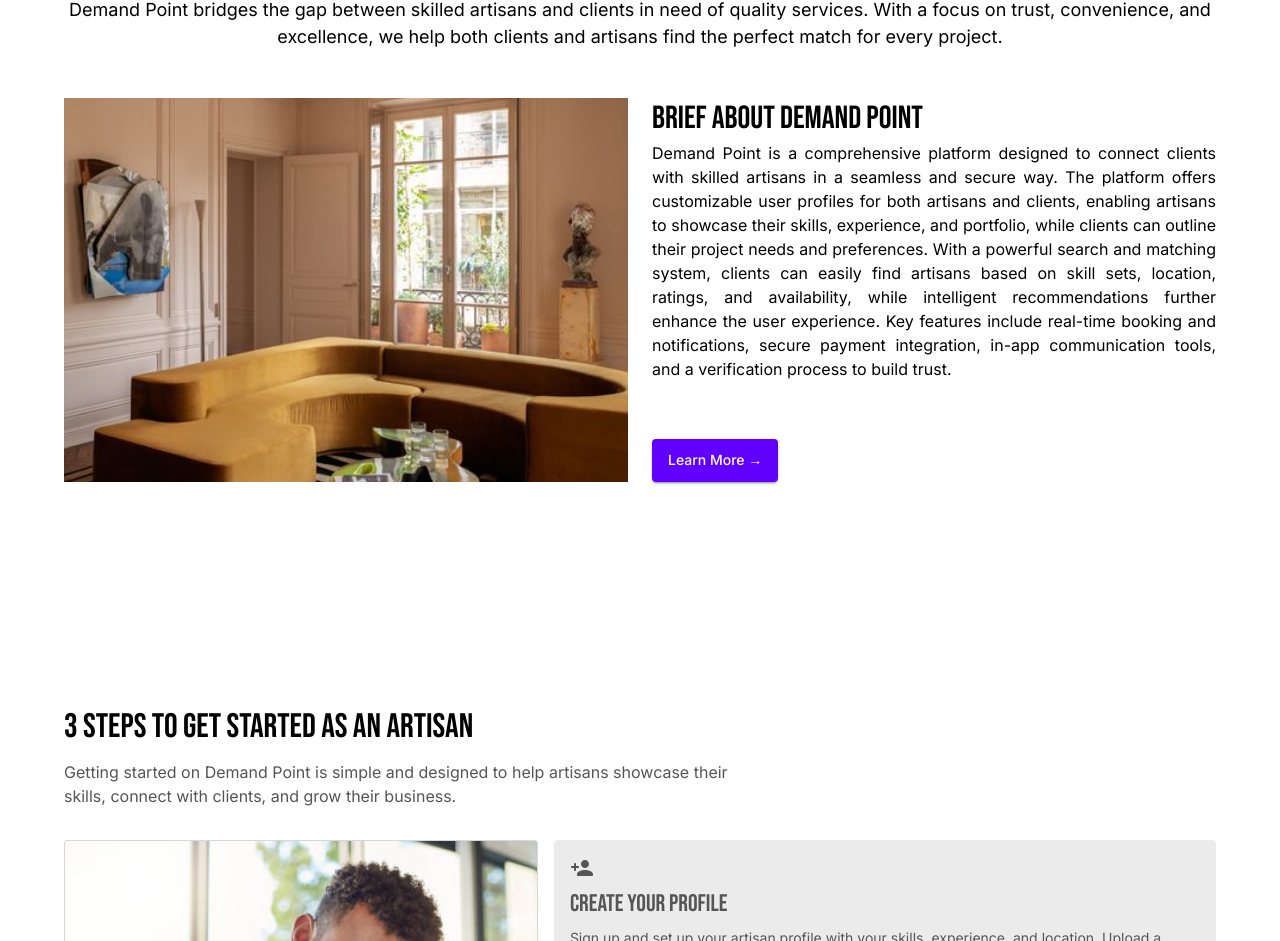
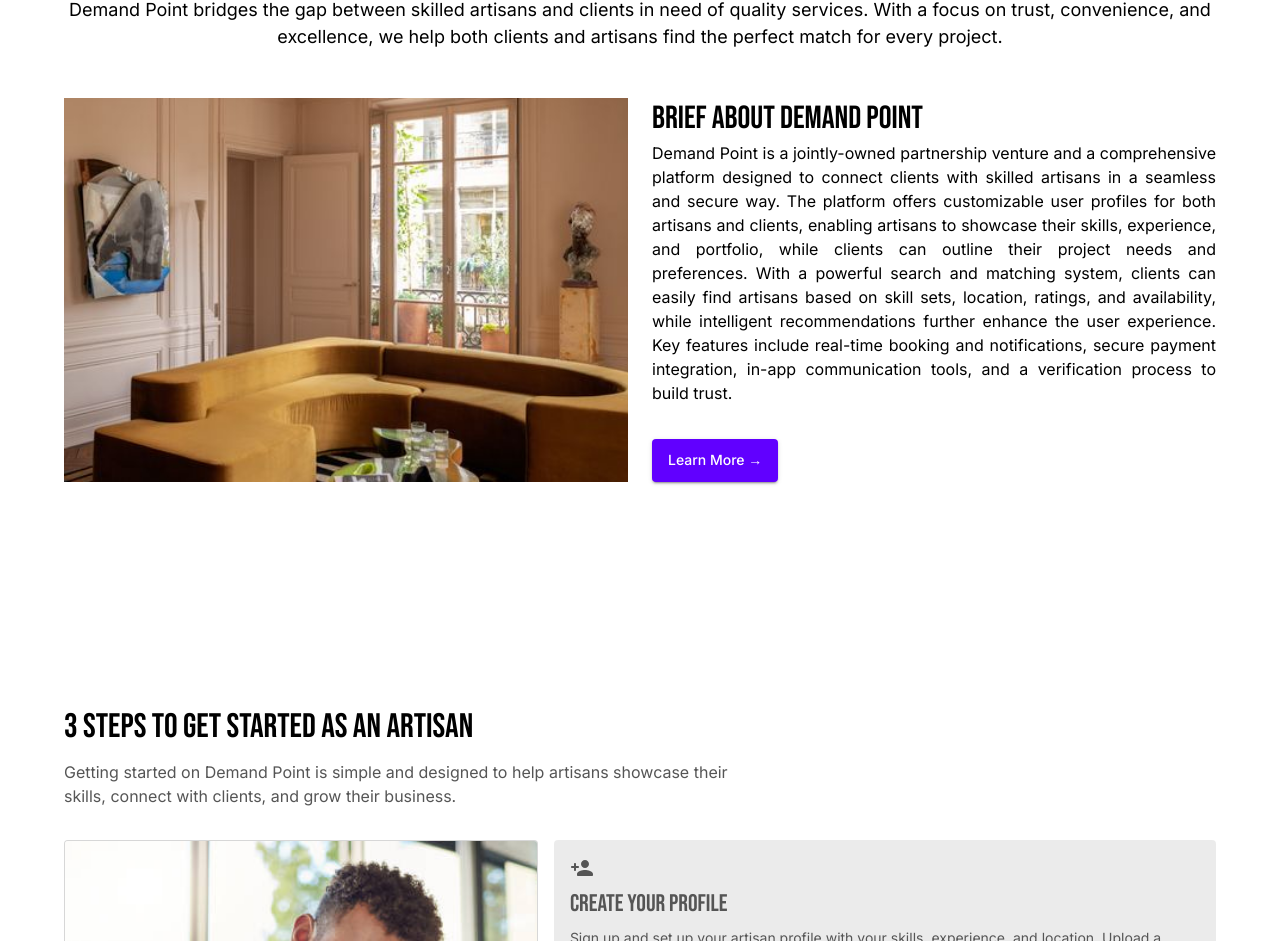
Before and after one commit to demandpoint-services/directoryapp-frontend, a Next.js app: page / in a window 1280 px wide. Shown: the part 1712-2653 px from the top of the page. Built offline with nearby package versions, Linux system fonts and the light colour scheme.

Commit message:
Mod Brief

```diff
--- a/src/components/Brief.js
+++ b/src/components/Brief.js
@@ -95,11 +95,12 @@
                   textAlign: "justify",
                   fontSize: "1rem",
                 }}>
-                Demand Point is a comprehensive platform designed to connect
-                clients with skilled artisans in a seamless and secure way. The
-                platform offers customizable user profiles for both artisans and
-                clients, enabling artisans to showcase their skills, experience,
-                and portfolio, while clients can outline their project needs and
+                Demand Point is a jointly-owned partnership venture and a
+                comprehensive platform designed to connect clients with skilled
+                artisans in a seamless and secure way. The platform offers
+                customizable user profiles for both artisans and clients,
+                enabling artisans to showcase their skills, experience, and
+                portfolio, while clients can outline their project needs and
                 preferences. With a powerful search and matching system, clients
                 can easily find artisans based on skill sets, location, ratings,
                 and availability, while intelligent recommendations further
```
